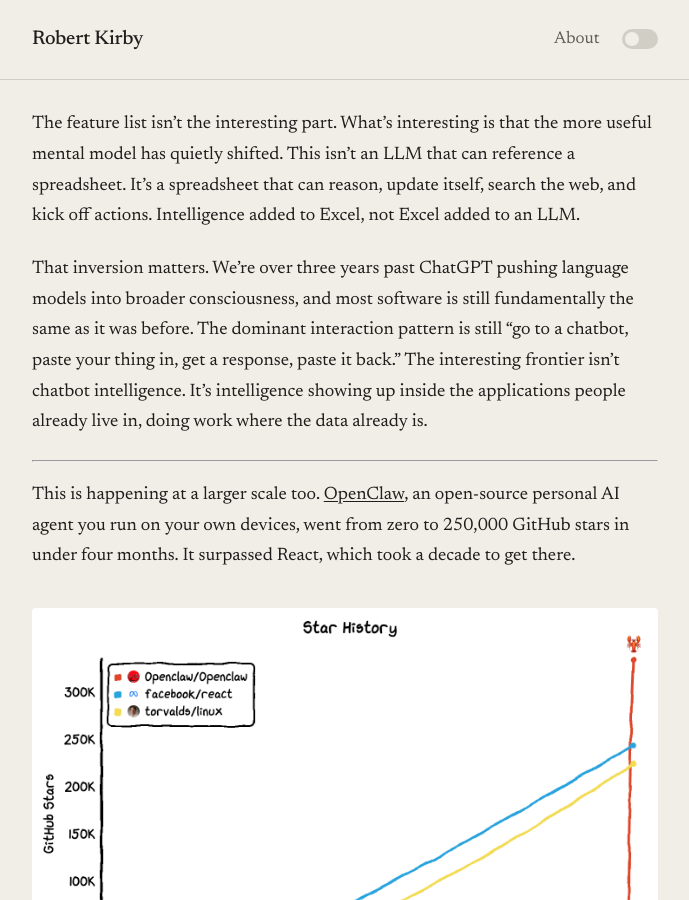
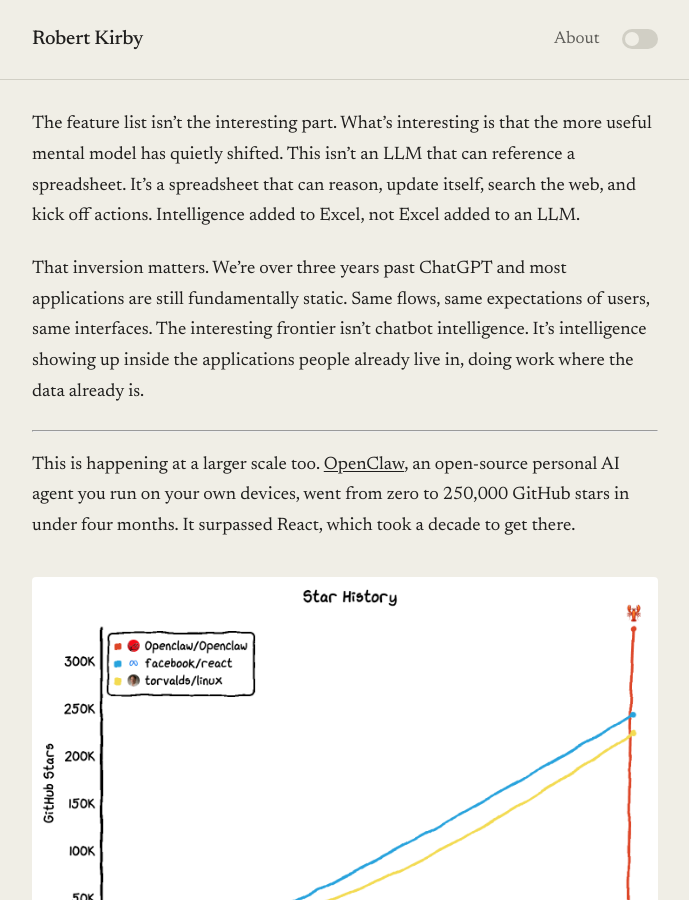
Before and after one commit to rob137/rob137.github.io, a Jekyll site: the page built from _posts/2026-03-25-the-talking-sheet.md, in a window 1280 px wide and 900 px high, scrolled down 665 px. Shown: the whole window, without its empty margins (295-984 px from the left). Built offline with Jekyll 4.4.1, drawn with Linux system fonts in a browser that asks for light colours.

Commit message:
Simplify 'most software still the same' paragraph
Static apps, not chatbot copy-paste pattern.

Co-Authored-By: Claude Opus 4.6 (1M context) <noreply@anthropic.com>

```diff
--- a/_posts/2026-03-25-the-talking-sheet.md
+++ b/_posts/2026-03-25-the-talking-sheet.md
@@ -12,7 +12,7 @@ I'm a software engineer. My days run on something close to Paul Graham's [maker'
 
 The feature list isn't the interesting part. What's interesting is that the more useful mental model has quietly shifted. This isn't an LLM that can reference a spreadsheet. It's a spreadsheet that can reason, update itself, search the web, and kick off actions. Intelligence added to Excel, not Excel added to an LLM.
 
-That inversion matters. We're over three years past ChatGPT pushing language models into broader consciousness, and most software is still fundamentally the same as it was before. The dominant interaction pattern is still "go to a chatbot, paste your thing in, get a response, paste it back." The interesting frontier isn't chatbot intelligence. It's intelligence showing up inside the applications people already live in, doing work where the data already is.
+That inversion matters. We're over three years past ChatGPT and most applications are still fundamentally static. Same flows, same expectations of users, same interfaces. The interesting frontier isn't chatbot intelligence. It's intelligence showing up inside the applications people already live in, doing work where the data already is.
 
 ---
 
```
